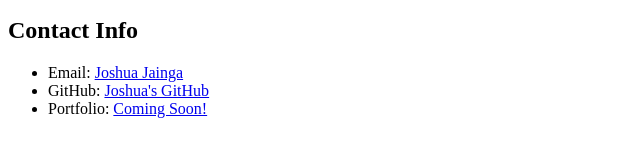
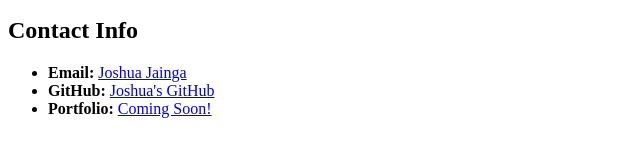
Before and after one commit to jjainga/Personal-Student-Bio, a plain HTML site: page index.html in a window 1280 px wide. Shown: the part 386-542 px from the top of the page, 0-640 px from the left. Drawn offline with Linux system fonts and the light colour scheme.

Commit message:
Bolding Letters

```diff
--- a/index.html
+++ b/index.html
@@ -24,9 +24,9 @@
     <H2>Contact Info</H2>
 
         <ul>
-            <li>Email: <a href= "mailto: jjainga@gmail.com">Joshua Jainga</a> </li>
-            <li>GitHub: <a href= "https://github.com/jjainga" target= "_blank"> Joshua's GitHub</a></li>
-            <li>Portfolio: <a href="#">Coming Soon!</a></li>
+            <li><strong>Email:</strong> <a href= "mailto: jjainga@gmail.com">Joshua Jainga</a> </li>
+            <li><strong>GitHub:</strong> <a href= "https://github.com/jjainga" target= "_blank"> Joshua's GitHub</a></li>
+            <li><strong>Portfolio:</strong> <a href="#">Coming Soon!</a></li>
         </ul>
 
 
```
